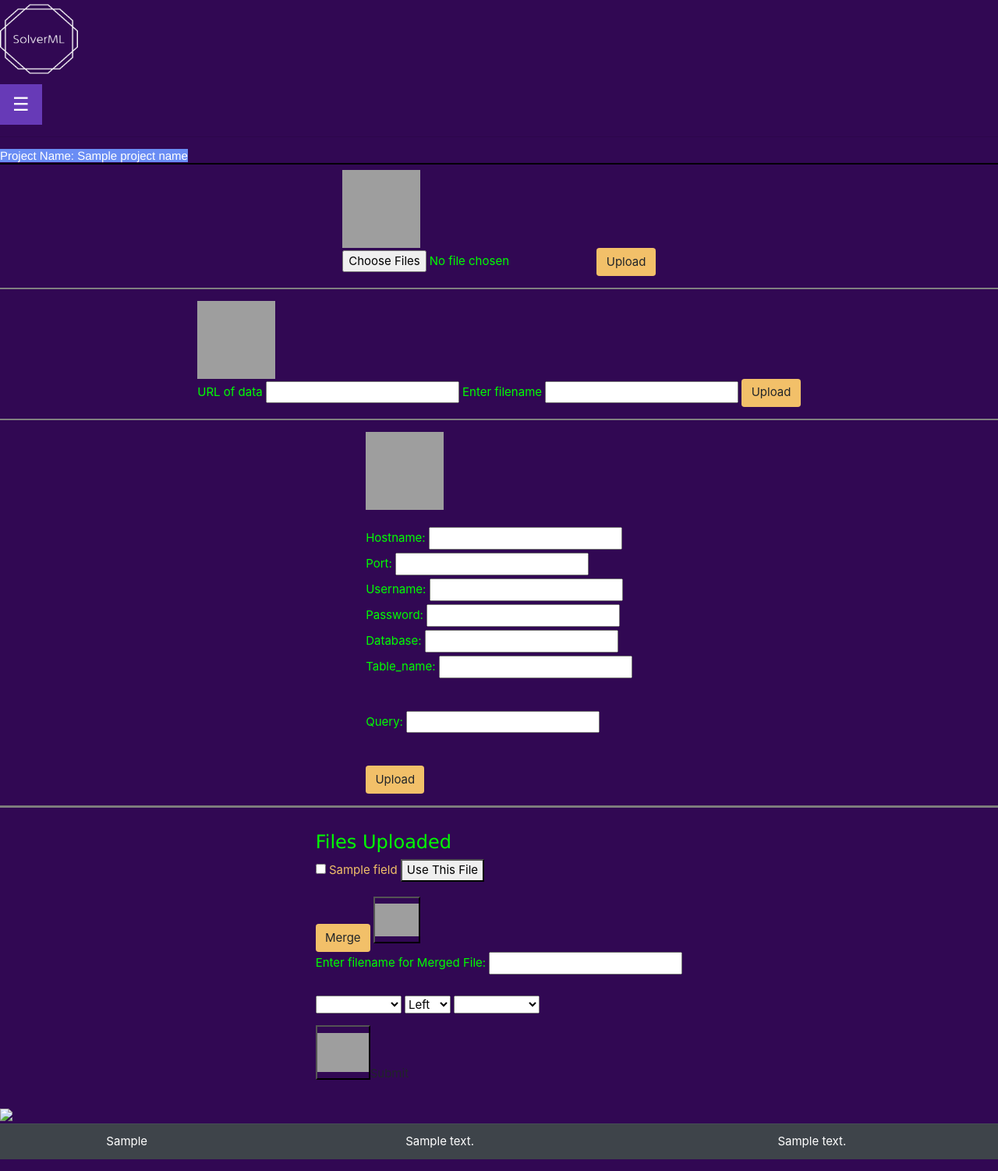
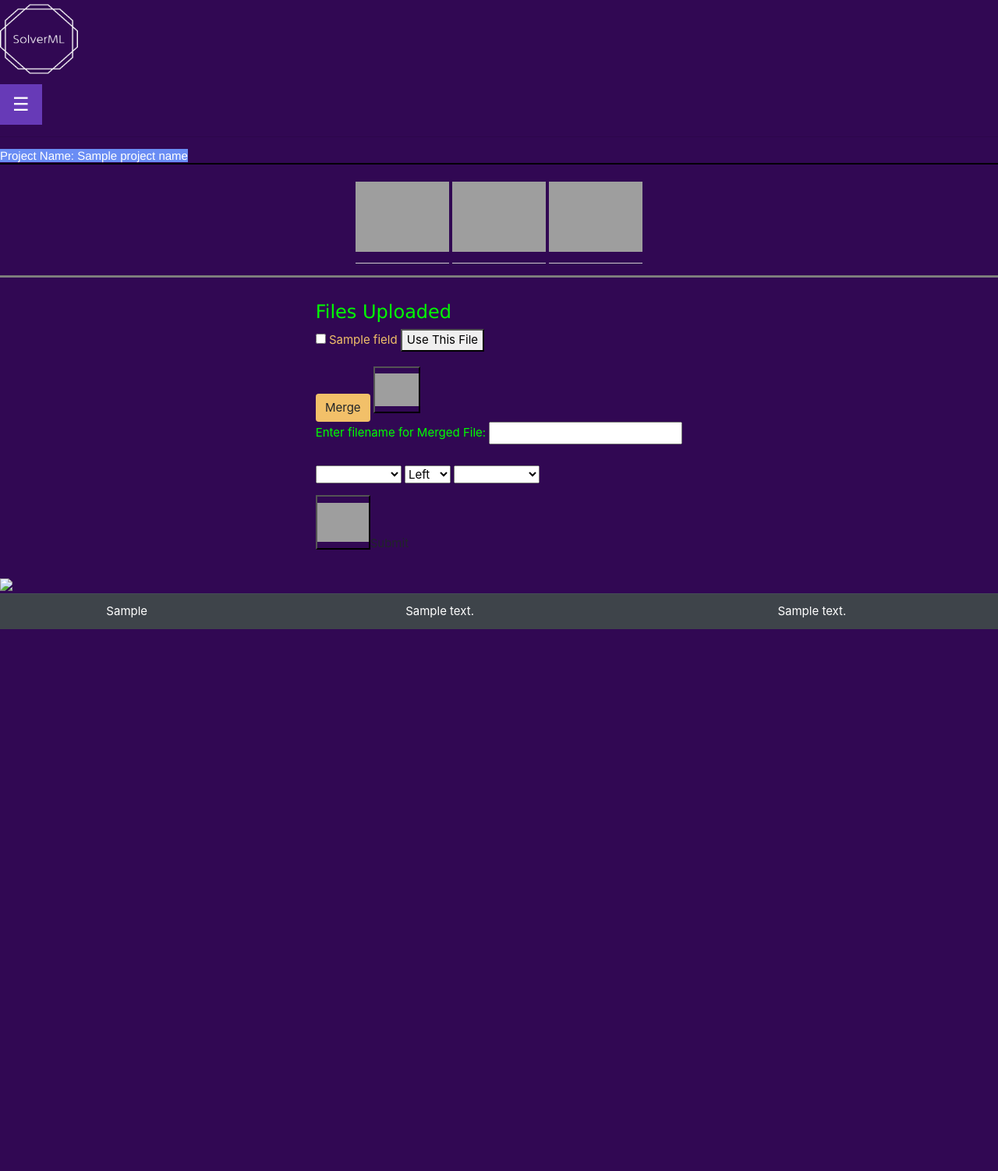
Before and after one commit to xavierigneous/SolverML, a Django app: template SolverML_App/templates/datainput.html in a window 1280 px wide. Shown: the whole page at 78% size. After the commit the page ends 807 px from the top, so only its background shows below. Run offline with Django 3.2, Linux system fonts and the light colour scheme; the template is opened without the code that fills it: most values are stand-ins (such as "Sample title", 1, 10 or a date in 2020); some libraries are stand-ins or nearby versions; grey boxes are pictures that could not be loaded.

Commit message:
Hover view for data input

```diff
--- a/SolverML_App/templates/datainput.html
+++ b/SolverML_App/templates/datainput.html
@@ -1,6 +1,6 @@
 <!DOCTYPE html>
 <html>
-  <body style="background-color:rgb(49, 8, 83);">
+  <body style="background-color:rgb(49, 8, 83);"></body>
 <head>
 	<title>Data Input</title>
   <ul class="nav navbar-nav navbar-left">
@@ -123,12 +123,7 @@ document.getElementById("openNav").style.display = "inline-block";
 <a href="{% url 'interpret' %}" name="interpret" class="w3-bar-item w3-button w3-border-bottom w3-hover-red">Interpret</a>
 <a href="{% url 'prediction' %}" name="prediction" class="w3-bar-item w3-button w3-border-bottom w3-hover-red">Prediction</a>
 </div>
-</body>
 <hr>
-<!-- <div class="navbar">
-<a href="{% url 'datainput' %}" name='datainput'>Data Input</a>
-<a href="{% url 'dataview' %}" name='dataview'>Data View</a>
-</div> -->
 <style type='text/css'>
 h6{
   font: normal normal normal 20px/1 Helvetica, arial, sans-serif;
@@ -143,7 +138,13 @@ h6:first-line{
 <body>
   <div class="container">
 	<!--<label>CSV</label>-->
-  <img src="https://visualpharm.com/assets/894/Microsoft Excel-595b40b75ba036ed117d86b9.svg" style="width:100px;height:100px;">
+  <!-- <img src="https://visualpharm.com/assets/894/Microsoft Excel-595b40b75ba036ed117d86b9.svg" style="width:100px;height:100px;"> -->
+  <a class="w3-bar-item w3-button w3-border-bottom w3-hover-red, csv_upload_enable"onclick="document.getElementById('csv_Input').style.display='block'"></a>
+  <div id = 'csv_Input' class="w3-modal">
+    <div class="w3-modal-content w3-animate-top w3-card-4">
+    <header class="w3-container w3-pale-red">CSV Upload</header>
+    <span onclick="document.getElementById('csv_Input').style.display='none'" class="w3-button w3-display-topright">&times;</span>
+    <div class="w3-container w3-deep-purple">
 	<form method="POST" enctype='multipart/form-data'  id='csv_upload'>
 	 	{% csrf_token %}
 
@@ -155,14 +156,18 @@ h6:first-line{
 			    <div class="success-message" style ="color: #00FF00">{{ message }}</div>
 			    {% endif %}
 			{% endfor %}
+	  </form>
+  </div>
+  </div>
   </div>
 
-	  </form>
-  <hr style="height:2px;border-width:0;color:gray;background-color:gray">
-  <div class="container">
-  <!--<label>CSV</label>-->
-  <img src="https://www.kindpng.com/picc/m/20-204238_internet-icon-internet-access-web-browser-icono-de.png" style="width:100px;height:100px;">
-  <form method="POST" enctype='multipart/form-data'  id='url_file_upload'>
+  <a class="w3-bar-item w3-button w3-border-bottom w3-hover-red, url_upload_enable"onclick="document.getElementById('URL_Input').style.display='block'"></a>
+  <div id = 'URL_Input' class="w3-modal">
+    <div class="w3-modal-content w3-animate-top w3-card-4">
+    <header class="w3-container w3-pale-red">URL Upload</header>
+    <span onclick="document.getElementById('URL_Input').style.display='none'" class="w3-button w3-display-topright">&times;</span>
+    <div class="w3-container w3-deep-purple">
+    <form method="POST" enctype='multipart/form-data'  id='url_file_upload'>
     {% csrf_token %}
        <label style ="color: #00FF00">URL of data</label>
       <input type="text" name="url" multiple> <!-- Getting the file here -->
@@ -175,14 +180,16 @@ h6:first-line{
           <div class="success-message" style ="color: #00FF00">{{ message }}</div>
           {% endif %}
       {% endfor %}
-  </div>
-
+    </div>
+    </div>
+    </div>
     </form>
-  <hr style="height:2px;border-width:0;color:gray;background-color:gray">
-  <div class="container">
-	<!--<label>SQL</label>-->
-  <!--<img src="https://visualpharm.com/assets/606/SQL-595b40b65ba036ed117d3415.svg" style="width:100px;height:100px;">-->
-  <img src="https://img.favpng.com/7/5/11/postgresql-logo-computer-software-database-png-favpng-VzwjvpxaDys6FnN0apYZJbGV7.jpg" style="width:100px;height:100px;">
+  <a class="w3-bar-item w3-button w3-border-bottom w3-hover-red, sql_upload_enable"onclick="document.getElementById('SQL_Input').style.display='block'"></a>
+  <div id = 'SQL_Input' class="w3-modal">
+    <div class="w3-modal-content w3-animate-top w3-card-4">
+    <header class="w3-container w3-pale-red">SQL Upload</header>
+    <span onclick="document.getElementById('SQL_Input').style.display='none'" class="w3-button w3-display-topright">&times;</span>
+    <div class="w3-container w3-deep-purple">
 	<form method="POST" enctype='multipart/form-data'  id='sql_upload'>
 	 	{% csrf_token %}
 	 		<br>
@@ -210,7 +217,9 @@ h6:first-line{
 
       <br>
     	<button type="submit" name="sql_upload"  class = "waves-effect waves-light btn" style = "background-color: #F2C069" >Upload</button>
-
+    </div>
+</div>
+</div>
     </div>
 	  </form>
 <hr style="height:2px;border-width:2;color:gray;background-color:gray">
@@ -231,6 +240,30 @@ h6:first-line{
 </tbody>
 <button type="submit" name="merge"  class = "waves-effect waves-light btn" style = "background-color: #F2C069" >Merge</button>
 <style type="text/css">
+  .csv_upload_enable {
+    background: url("https://visualpharm.com/assets/894/Microsoft Excel-595b40b75ba036ed117d86b9.svg") no-repeat center center;
+    background-size: contain;
+    top: 200;
+    right: 200px;
+    width: 120px;
+    height: 120px;
+    }
+.url_upload_enable {
+    background: url("https://www.kindpng.com/picc/m/20-204238_internet-icon-internet-access-web-browser-icono-de.png") no-repeat center center;
+    background-size: contain;
+    top: 200;
+    right: 200px;
+    width: 120px;
+    height: 120px;
+    }
+  .sql_upload_enable {
+    background: url("https://img.favpng.com/7/5/11/postgresql-logo-computer-software-database-png-favpng-VzwjvpxaDys6FnN0apYZJbGV7.jpg") no-repeat center center;
+    background-size: contain;
+    top: 200;
+    right: 200px;
+    width: 120px;
+    height: 120px;
+    }
     .dugme1 {
     background: url("https://cdn3.iconfinder.com/data/icons/social-messaging-ui-color-line/254000/82-512.png") no-repeat center center;
     background-size: contain;
@@ -286,7 +319,6 @@ h6:first-line{
 </p>
 
 <head>
-  <title>TableView</title>
   <meta charset="utf-8">
   <meta name="viewport" content="width=device-width, initial-scale=1">
   <link rel="stylesheet" href="https://maxcdn.bootstrapcdn.com/bootstrap/4.5.0/css/bootstrap.min.css">
```
Also changed, not shown: SolverML_App/templates/prediction.html (+38 -19 lines), db.sqlite3.
